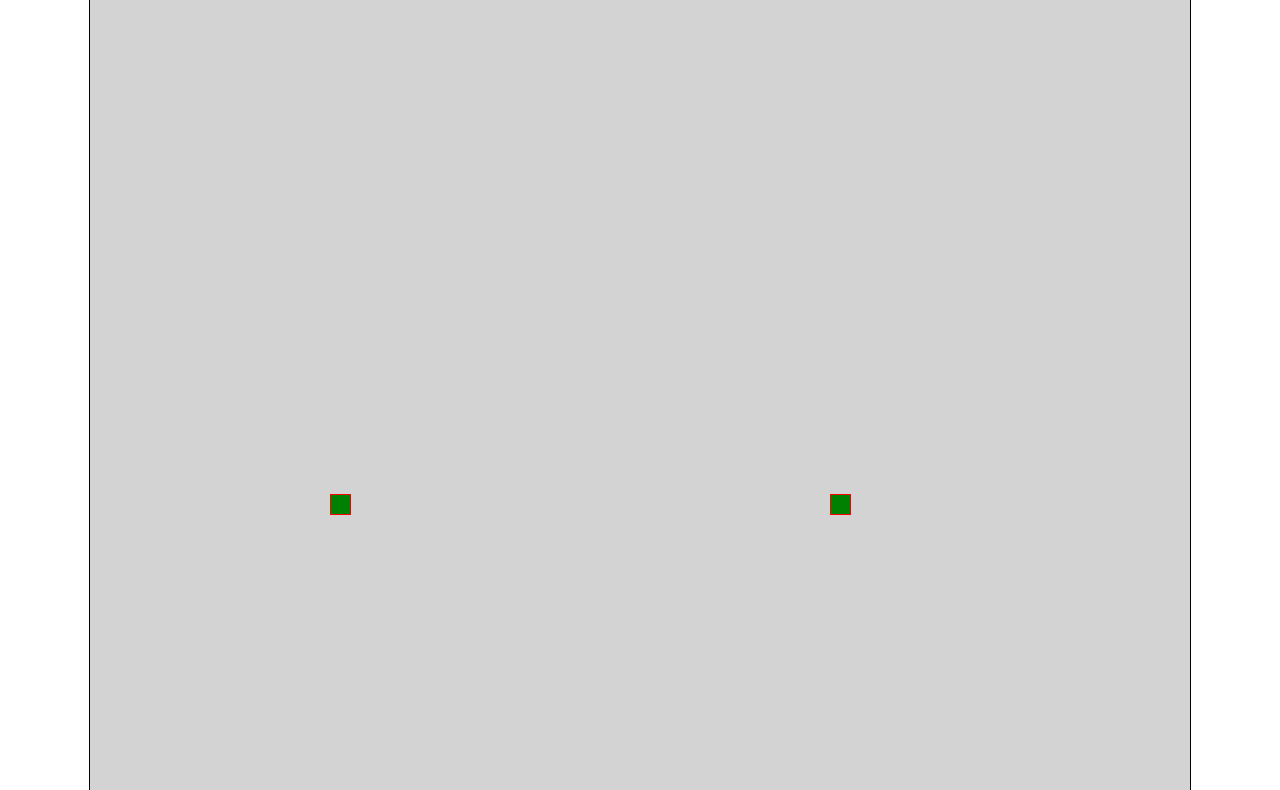
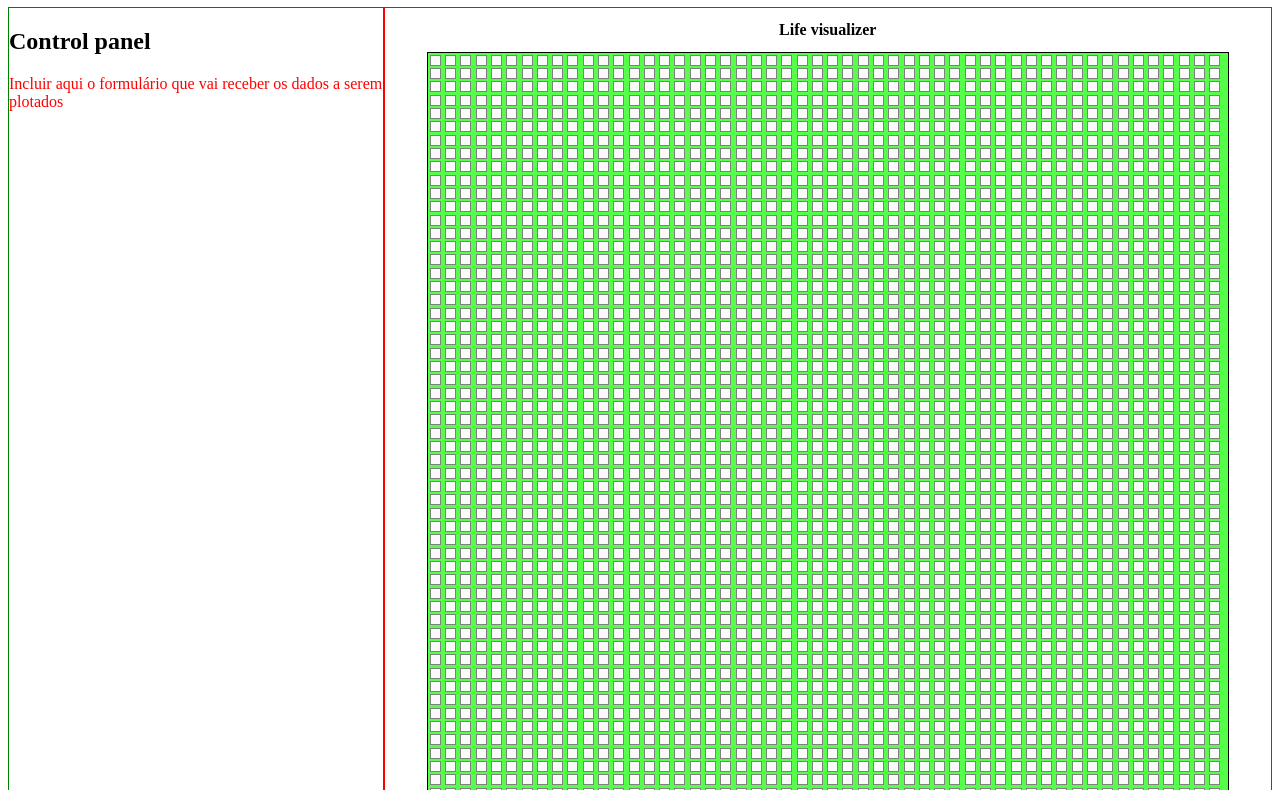
Before and after one commit to dlcorreia/week_box, a plain HTML site: page index.html in a window 1280 px wide. Shown: the part 73-863 px from the top of the page. Drawn offline with Linux system fonts and the light colour scheme.

Commit message:
Main layout setup

```diff
--- a/index.html
+++ b/index.html
@@ -5,13 +5,24 @@
         <link rel="stylesheet" href="./style.css">
     </head>
     <body>
-        <header>This is your life by week!</header>
+        <header>
+            <h1>
+                This is your life by week!
+            </h1>
+        </header>
         <main>
-            <section>
-                <div class="week-boxes">
-                    <div class="year year1">
-                        <div class="box week1"></div>
-                        <div class="box week2"></div>
+            <section class="control-panel">
+                <h2>Control panel</h2>
+                <div>
+                    <p>Incluir aqui o formulário que vai receber os dados a serem plotados</p>
+                </div>
+            </section>
+            <section class="life-visualizer">
+                <h2>Life visualizer</h2>
+                <div class="weeks-box" id="visualizer">
+                    <!-- <div class="year year1"> -->
+                        <!-- <div class="box week1"></div>
+                        <div class="box week2"></div> -->
                     </div>
                 </div>
             </section>
@@ -21,8 +32,20 @@
             const numWeeks = 52;
             const numYears = 90;
 
-            const year1 = document.getElementsByClassName("year1");
-            console.log(`${year1.length} com os seguintes anos: ${year1.getName}`);
+            for(let year = 0; year < numYears; year++) {
+                const year = document.createElement('div');
+                year.setAttribute('class', 'year');
+                visualizer.appendChild(year);
+                console.log('Criou um ano!')
+
+                for(let weeks = 0; weeks < numWeeks; weeks++) {
+                    const divWeek = document.createElement('div');
+                    divWeek.setAttribute('class', 'box');
+                    year.appendChild(divWeek);
+                    console.log('Criou uma div!');
+                }
+            }
+
         </script>
     </body>
 </html>
--- a/style.css
+++ b/style.css
@@ -1,28 +1,55 @@
+main {
+    display: flex;
+    justify-content: space-around;
+}
 section {
     margin: 0 auto;
 }
 
-.week-boxes {
-    width: 1100px;
-    height: 1100px;
+.control-panel {
+    width: 30%;
+    border: 1px solid green;
+}
+
+.control-panel p {
+    color: red;
+}
+
+.life-visualizer {
+    width: 900em;
+    font-size: 1px;
+    border: 1px solid red;
+    display: flex;
+    flex-flow: column;
+    align-items: center;
+}
+
+.life-visualizer h2 {
+    font-size: 16em;
+}
+
+.weeks-box {
+    width: 800em;
+    height: 1200em;
     margin: 0 auto;
     display: flex;
     flex-flow: column wrap;
     justify-content: space-around;
     border: 1px solid black;
-    background-color: lightgray;
+    background-color: #55FF49;
 }
 
-.week-boxes .year {
-    width: 1000px;
+.weeks-box .year {
+    width: 795em;
     display: flex;
     flex-flow: row wrap;
     justify-content: space-around;
 }
 
 .year .box {
-    width: 19px;
-    height: 19px;
-    border: 1px solid red;
-    background-color: green;
+    width: 9em;
+    margin: 1em 2em;
+    height: 9em;
+    border: 1px solid gray;
+    background-color: #FAFAFA;
 }
```
